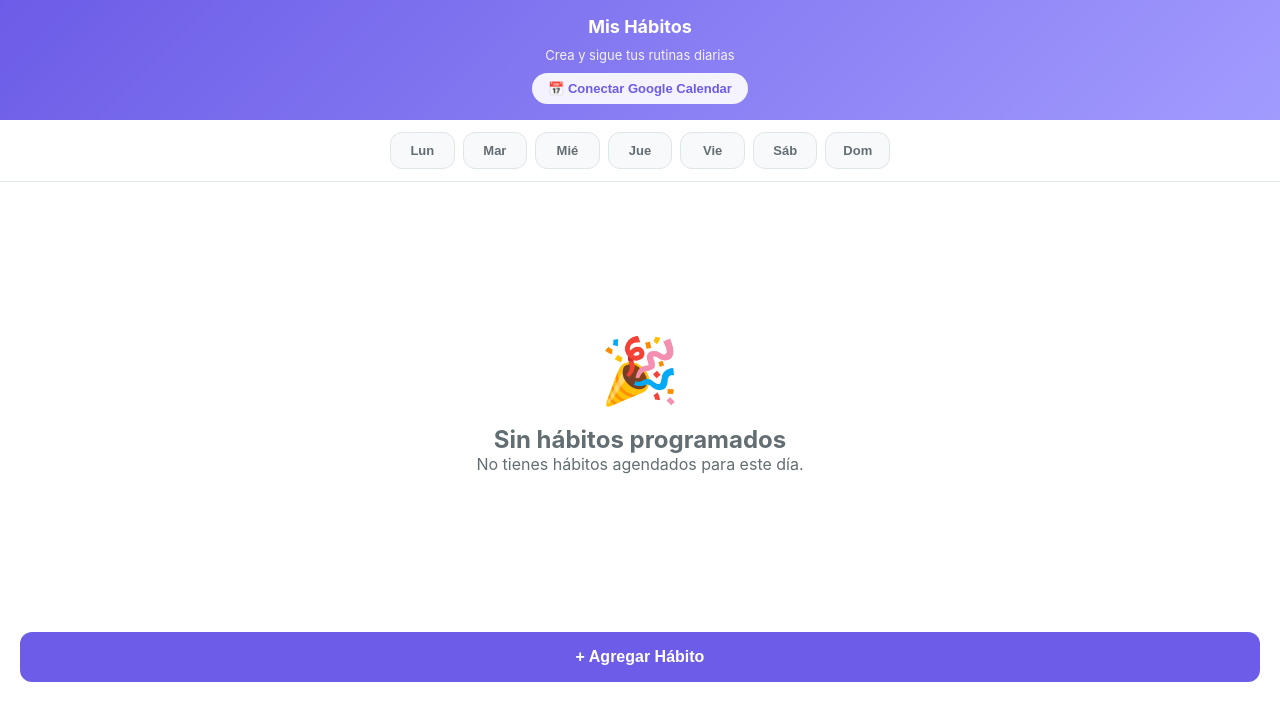
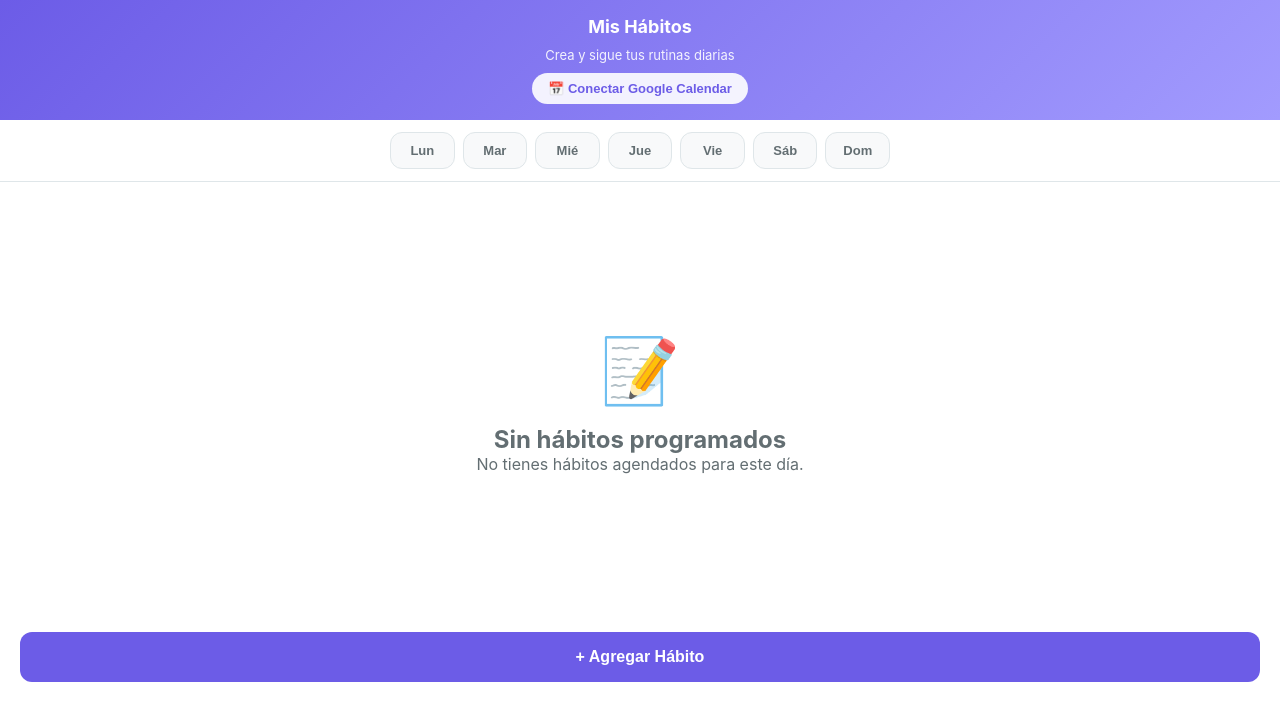
Before and after one commit to israelecc/habit-tracker, a plain HTML site: page index.html in a window 1280 px wide. Drawn offline with Linux system fonts and the light colour scheme; no server answers.

Commit message:
index.html

```diff
--- a/index.html
+++ b/index.html
@@ -30,7 +30,7 @@
         </button>
       </header>
 
-      <!-- Barra de pestañas por días de la semana -->
+      <!-- Pestañas de días de la semana -->
       <div class="week-tabs-container">
         <div class="week-tabs" id="week-tabs">
           <button class="week-tab-btn" data-day="Lun">Lun</button>
@@ -45,13 +45,13 @@
 
       <main class="main-content">
         <div id="empty-state" class="empty-state">
-          <div class="empty-icon">🎉</div>
+          <div class="empty-icon">📝</div>
           <h2>Sin hábitos programados</h2>
           <p id="empty-state-text">No tienes hábitos agendados para este día.</p>
         </div>
 
         <div id="habits-list" class="habits-list hidden">
-          <!-- Los hábitos filtrados por día se mostrarán aquí -->
+          <!-- Hábitos filtrados por día -->
         </div>
       </main>
 
@@ -186,7 +186,7 @@
         <div class="log-section">
           <h3>📔 Diario de registro</h3>
           <div id="log-entries" class="log-entries">
-            <!-- Los registros aparecerán aquí -->
+            <!-- Registros -->
           </div>
         </div>
       </main>
```
